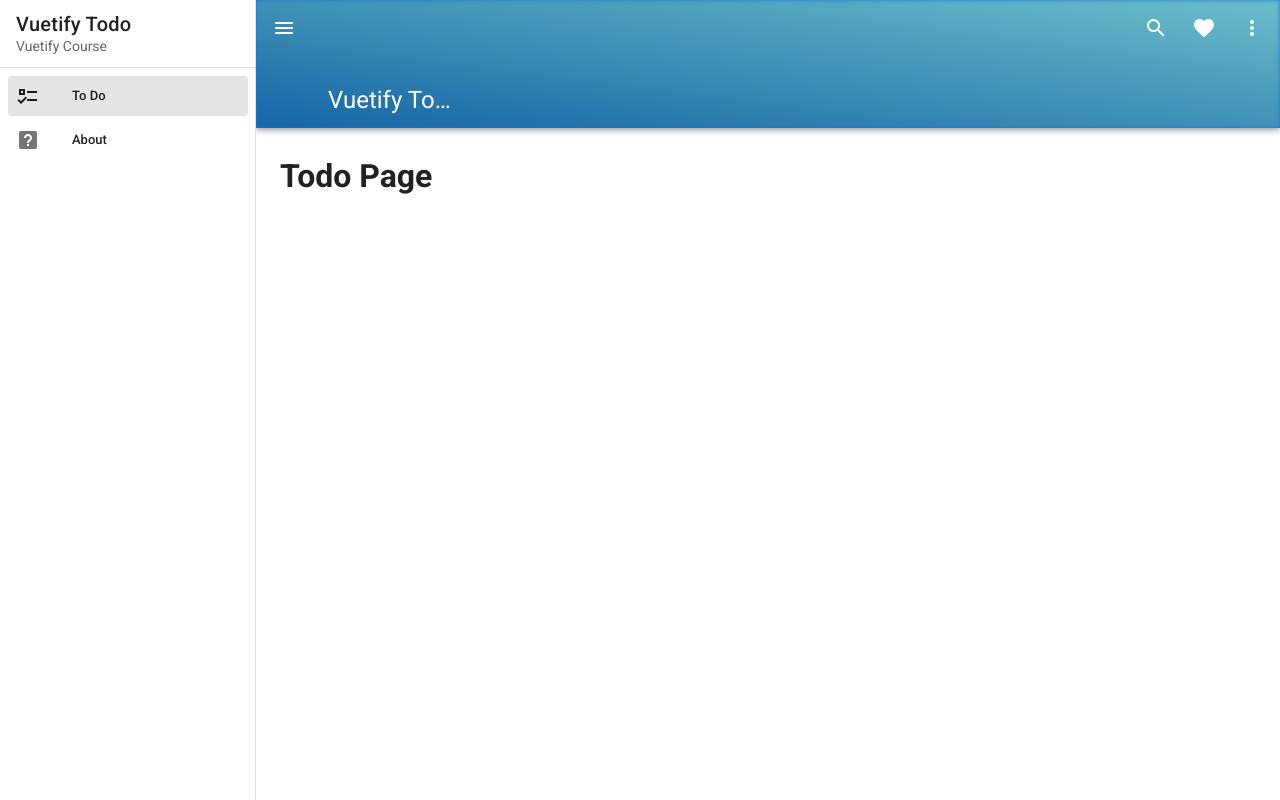
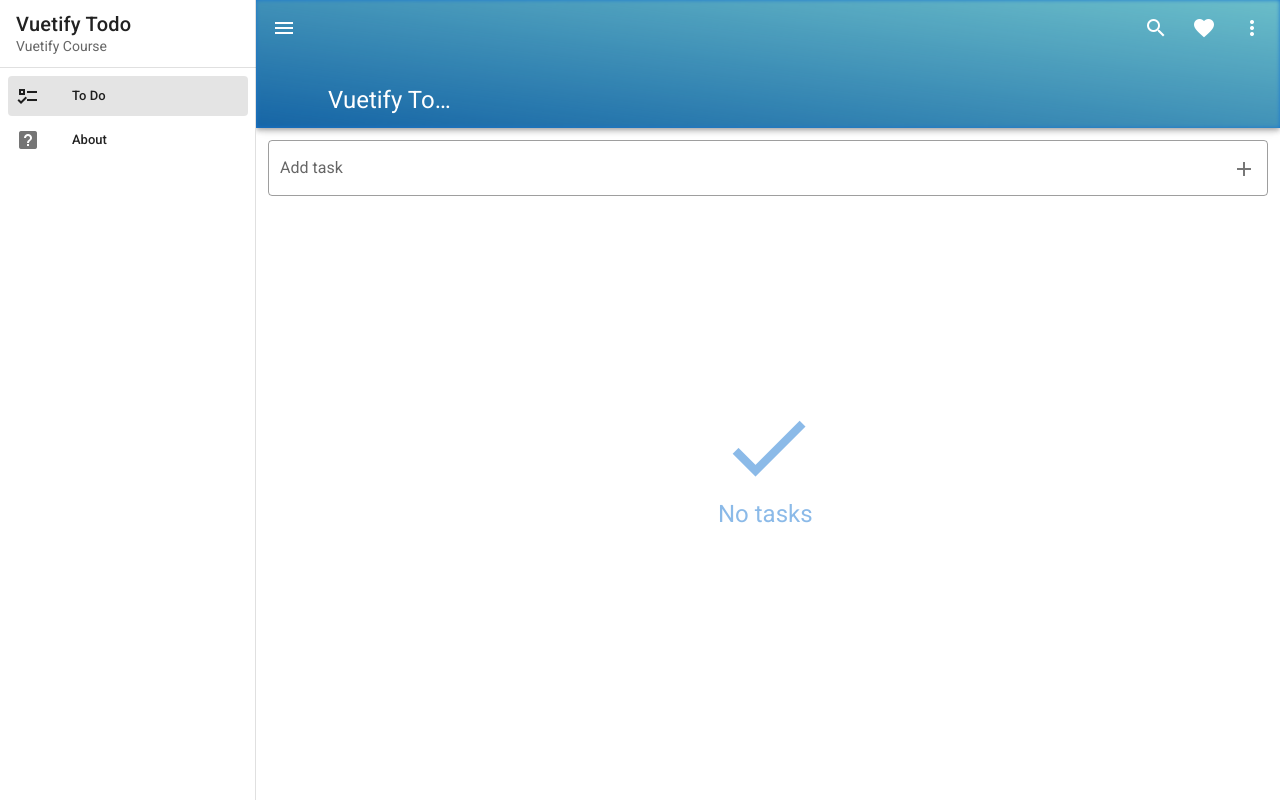
Before and after one commit to brunocmesquita/vuetify-todo-app, a Vue app: page / in a window 1280 px wide. Built offline with nearby package versions, Linux system fonts and the light colour scheme.

Commit message:
Todo page

```diff
--- a/src/views/Todo.vue
+++ b/src/views/Todo.vue
@@ -1,13 +1,85 @@
 <template>
-  <div class="home pa-6">
-    <h1>Todo Page</h1>
+  <div class="home">
+    <v-text-field
+      v-model="newTaskTitle"
+      @click:append="addTask"
+      @keyup.enter="addTask"
+      class="pa-3"
+      outlined
+      hide-details
+      clearable
+      label="Add task"
+      append-icon="mdi-plus"
+    ></v-text-field>
+    <v-list flat class="pt-0" v-if="tasks.length">
+      <div v-for="task in tasks" :key="task.id">
+        <v-list-item
+          @click="doneTask(task.id)"
+          :class="{ 'blue lighten-5': task.done }"
+        >
+          <template v-slot:default>
+            <v-list-item-action>
+              <v-checkbox :input-value="task.done" color="primary"></v-checkbox>
+            </v-list-item-action>
+
+            <v-list-item-content>
+              <v-list-item-title
+                :class="{ 'text-decoration-line-through': task.done }"
+                >{{ task.title }}</v-list-item-title
+              >
+            </v-list-item-content>
+            <v-list-item-action>
+              <v-btn @click.stop="deleteTask(task.id)" icon>
+                <v-icon color="primary">mdi-delete</v-icon>
+              </v-btn>
+            </v-list-item-action>
+          </template>
+        </v-list-item>
+        <v-divider></v-divider>
+      </div>
+    </v-list>
+    <div v-else class="no-tasks">
+      <v-icon size="100" color="primary">mdi-check</v-icon>
+      <div class="text-h5 primary--text">No tasks</div>
+    </div>
   </div>
 </template>
 
 <script>
 export default {
   name: 'Home',
-
-  components: {},
+  data() {
+    return {
+      newTaskTitle: '',
+      tasks: [],
+    };
+  },
+  methods: {
+    addTask() {
+      let newTask = {
+        id: Date.now(),
+        title: this.newTaskTitle,
+        done: false,
+      };
+      this.tasks.push(newTask);
+      this.newTaskTitle = '';
+    },
+    doneTask(id) {
+      let task = this.tasks.filter(task => task.id === id)[0];
+      task.done = !task.done;
+    },
+    deleteTask(id) {
+      this.tasks = this.tasks.filter(task => task.id !== id);
+    },
+  },
 };
 </script>
+
+<style lang="sass">
+.no-tasks
+  position: absolute
+  left: 50%
+  top: 50%
+  transform: translate(-50%, -50%)
+  opacity: 0.5
+</style>
```
